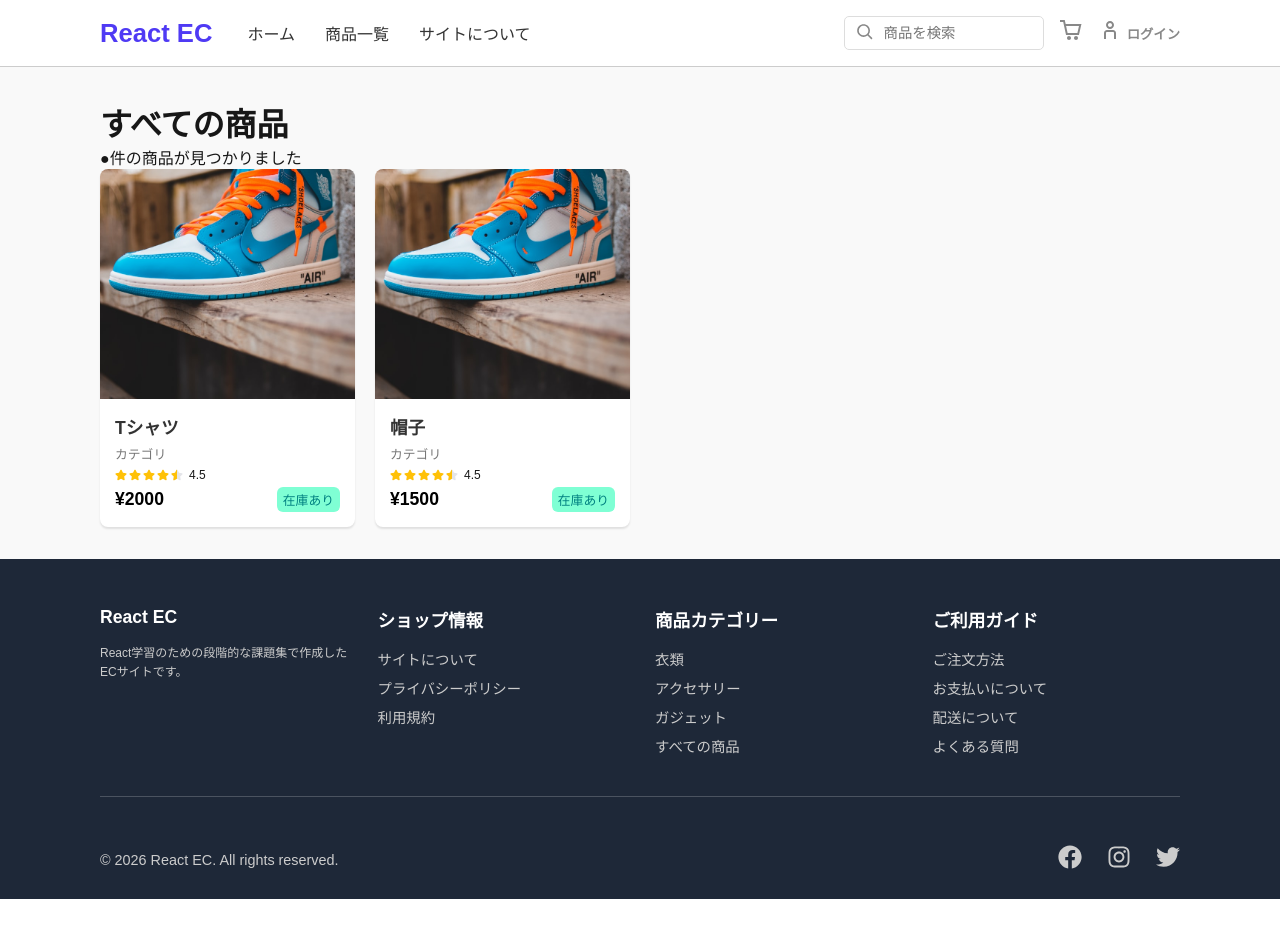
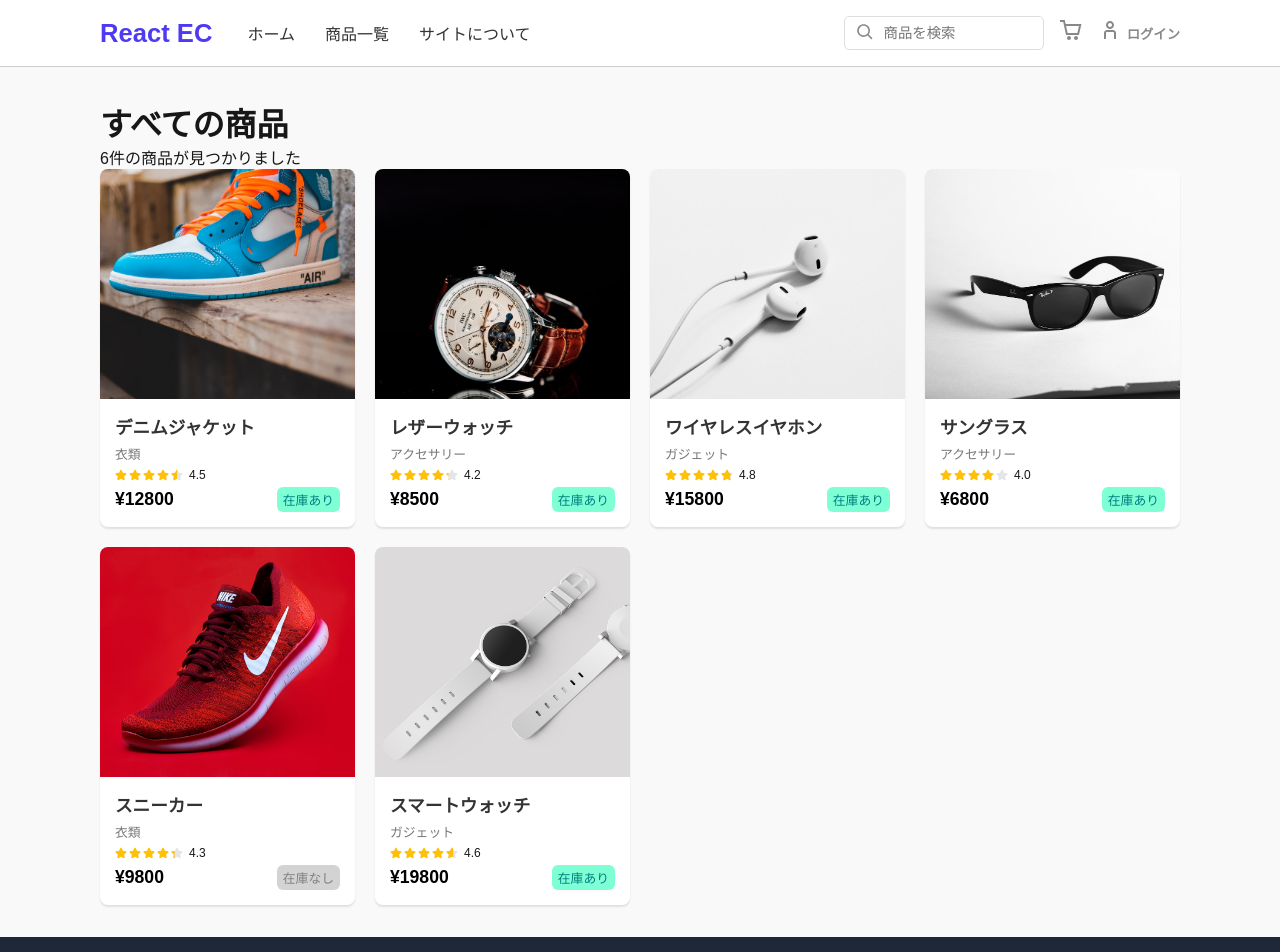
Before and after one commit to aux88/my-ec-site, a Next.js app: page /products in a window 1280 px wide. Shown: the top 952 px of the page. Before the commit the page ends 899 px from the top, so only its background shows below. Built offline with nearby package versions, Linux system fonts and the light colour scheme.

Commit message:
商品詳細ページの実装

```diff
--- a/app/products/ProductCard/ProductCard.module.css
+++ b/app/components/ProductCard/ProductCard.module.css
@@ -59,9 +59,20 @@
 }
 
 .stock {
+    font-size: 0.8rem;
+    border-radius: 6px;
+    padding: 3px 6px;
+}
+
+.inStock {
     background-color: aquamarine;
     color: teal;
     font-size: 0.8rem;
     border-radius: 6px;
     padding: 3px 6px;
 }
+
+.outOfStock {
+    background-color: lightgray;
+    color: gray;
+}
--- a/app/products/ProductCard/ProductCard.tsx
+++ b/app/components/ProductCard/ProductCard.tsx
@@ -4,7 +4,7 @@
 import { Product } from "../../types/Product";
 // import { Product } from "@/types";
 import { useState } from "react";
-import StarRating from '../Rating/Rating';
+import StarRating from '@/app/components/Rating/Rating';
 
 
 type Props = {
@@ -22,7 +22,7 @@
         >
             <div className={styles.imageWrapper}>
                 <Image
-                        src="/images/denim-jacket.jpg"
+                        src={product.imageUrl}
                         alt=""
                         fill
                         style={{objectFit: "cover"}}
@@ -30,11 +30,12 @@
             </div>
             <div className={styles.productText}>
                 <h2 className={styles.name}>{product.title}</h2>
-                <p className={styles.category}>カテゴリ</p>
-                <StarRating rating={4.5} size={12} sumreview={1234}/>
+                <p className={styles.category}>{product.category}</p>
+                <StarRating rating={product.rate} size={12} sumreview={1234}/>
                 <div className={styles.salesInfo}>
                     <p className={styles.price}>¥{product.price}</p>
-                    <p className={styles.stock}>在庫あり</p>
+                    <p className={`${styles.stock} ${product.stock > 0 ? styles.inStock : styles.outOfStock}`}>
+                        {product.stock > 0 ? "在庫あり" : "在庫なし"}</p>
                 </div>
             </div>
         </div>
--- /dev/null
+++ b/app/components/ProductDetail/ProductDetail.module.css
@@ -0,0 +1,138 @@
+.container {
+    background-color: #f9f9f9;
+    padding: 40px 20px;
+    min-height: 100vh;
+    display: flex;
+    justify-content: center;
+    align-items: flex-start;
+}
+
+.productDetail {
+    background-color: #fff;
+    box-shadow: 0 2px 2px rgba(0, 0, 0, 0.1);
+    border-radius: 8px;
+    display: flex;
+    gap: 32px;
+    max-width: 1080px;
+    width: 100%;
+    overflow: hidden;
+    padding: 32px;
+}
+
+.imageSection {
+    flex: 1;
+    min-height: 400px;
+}
+
+.imageWrapper {
+    position: relative;
+    width: 100%;
+    height: 100%;
+    border-radius: 8px;
+    overflow: hidden;
+}
+
+.infoSection {
+    flex: 1;
+    display: flex;
+    flex-direction: column;
+    align-items: flex-start;
+    gap: 16px;
+}
+
+.title {
+    font-size: 2rem;
+    font-weight: bold;
+    margin: 0;
+    color: #333;
+}
+
+.category {
+    font-size: 0.9rem;
+    color: #666;
+    border-radius: 16px;
+}
+
+.description {
+    font-size: 1rem;
+    line-height: 1.6;
+    color: #444;
+    margin: 8px 0;
+}
+
+.priceStockRow {
+    display: flex;
+    justify-content: space-between;
+    align-items: center;
+    width: 100%;
+    padding: 16px 0;
+    border-top: 1px solid #ddd;
+    border-bottom: 1px solid #ddd;
+    margin: 8px 0;
+}
+
+.price {
+    font-size: 1.5rem;
+    font-weight: bold;
+    color: #333;
+}
+
+.stock {
+    font-size: 1rem;
+}
+
+.inStock {
+    color: #28a745;
+}
+
+.outOfStock {
+    color: #dc3545;
+}
+
+.addToCartButton {
+    width: 100%;
+    padding: 16px;
+    background-color: #4f3af4;
+    color: #fff;
+    border: none;
+    border-radius: 4px;
+    font-size: 1.1rem;
+    font-weight: bold;
+    cursor: pointer;
+    transition: background-color 0.2s;
+}
+
+.addToCartButton:hover {
+    background-color: #3e2ecf;
+}
+
+.backToProducts {
+    width: 100%;
+    text-align: center;
+}
+
+.backLink {
+    color: #4f3af4;
+    text-decoration: none;
+    font-weight: 500;
+    margin-top: 8px;
+    width: 100%;
+}
+
+.backLink:hover {
+    text-decoration: underline;
+}
+
+@media (max-width: 768px) {
+    .productDetail {
+        flex-direction: column;
+    }
+
+    .imageSection {
+        min-height: 300px;
+    }
+
+    .imageWrapper {
+        aspect-ratio: 1 / 1;
+    }
+}
--- a/app/products/Rating/Rating.tsx
+++ b/app/components/Rating/Rating.tsx
@@ -2,7 +2,7 @@
 import styles from './Rating.module.css';
 
 interface RatingProps {
-    rating: number;
+    rating: number | undefined;
     starsNumber?: number;
     size: number;
     clickable?: boolean;
@@ -29,11 +29,13 @@
      *
      * @param {number} value - クリックされた星の値
      */
+    /*
     const handleClick = (value :number) => {
         if (clickable && onRate) {
             onRate(value);
         }
     };
+    */
 
     /**
      * 星のレンダリングを行う関数。
@@ -52,7 +54,7 @@
                     key={i}
                     color="#ffc107"
                     size={size}
-                    onClick={() => clickable && handleClick(i + 1)}
+//                    onClick={() => clickable && handleClick(i + 1)}
                 />
             );
         }
@@ -69,7 +71,7 @@
                             position: 'absolute',
                             zIndex: 1,
                         }}
-                        onClick={() => clickable && handleClick(fullStars + 1)}
+//                        onClick={() => clickable && handleClick(fullStars + 1)}
                     />
                     <FaStar
                         color="#e4e5e9"
@@ -86,7 +88,7 @@
                     key={fullStars + i + 1}
                     color="#e4e5e9"
                     size={size}
-                    onClick={() => clickable && handleClick(fullStars + i + 1)}
+//                    onClick={() => clickable && handleClick(fullStars + i + 1)}
                 />
             );
         }
--- /dev/null
+++ b/app/lib/mock/products.ts
@@ -0,0 +1,64 @@
+import { Product } from "@/app/types/Product";
+
+export const mockProducts: Product[] = [
+    {
+        id: "1",
+        title: "デニムジャケット",
+        category: "衣類",
+        price: 12800,
+        stock: 10,
+        rate: 4.5,
+        description: "商品の説明が入ります。",
+        imageUrl: "/images/denim-jacket.jpg",
+    },
+    {
+        id: "2",
+        title: "レザーウォッチ",
+        category: "アクセサリー",
+        price: 8500,
+        stock: 10,
+        rate: 4.2,
+        description: "商品の説明が入ります。",
+        imageUrl: "/images/leather-watch.jpg",
+    },
+    {
+        id: "3",
+        title: "ワイヤレスイヤホン",
+        category: "ガジェット",
+        price: 15800,
+        stock: 10,
+        rate: 4.8,
+        description: "商品の説明が入ります。",
+        imageUrl: "/images/wireless-earbuds.jpg",
+    },
+    {
+        id: "4",
+        title: "サングラス",
+        category: "アクセサリー",
+        price: 6800,
+        stock: 10,
+        rate: 4.0,
+        description: "商品の説明が入ります。",
+        imageUrl: "/images/sunglasses.jpg",
+    },
+    {
+        id: "5",
+        title: "スニーカー",
+        category: "衣類",
+        price: 9800,
+        stock: 0,
+        rate: 4.3,
+        description: "商品の説明が入ります。",
+        imageUrl: "/images/sneakers.jpg",
+    },
+    {
+        id: "6",
+        title: "スマートウォッチ",
+        category: "ガジェット",
+        price: 19800,
+        stock: 10,
+        rate: 4.6,
+        description: "健康管理機能付きのスマートウォッチ。",
+        imageUrl: "/images/smart-watch.jpg",
+    },
+];
--- a/app/products/page.tsx
+++ b/app/products/page.tsx
@@ -1,6 +1,8 @@
+import ProductCard from "@/app/components/ProductCard/ProductCard";
+import Link from "next/link";
 import { Product } from "../types/Product";
-import ProductCard from "./ProductCard/ProductCard";
 import styles from "./page.module.css";
+import { mockProducts } from "@/app/lib/mock/products";
 
 export default function ProductsPage() {
 
@@ -11,25 +13,21 @@
     // const products: Product[] = await res.json();
 
     // 仮データ(本番ではAPIやDBなどから取得)
-    const mockProducts: Product[] = [
-            { id: 1, title: "Tシャツ", price: 2000 },
-            { id: 2, title: "帽子", price: 1500 },
-            // ...etc
-        ];
-
     const products: Product[] = [...mockProducts];
 
     return (
         <div className={styles.background}>
             <div className={styles.container}>
                 <h1>すべての商品</h1>
-                <p>●件の商品が見つかりました</p>
+                <p>{products.length}件の商品が見つかりました</p>
                 <ul className={styles.grid}>
                     {products.map((item) => (
                         <li className={styles.item} key={item.id}>
+                            <Link href={`/products/${item.id}`}>
                             <ProductCard
                                 product={item}
                             />
+                            </Link>
                         </li>
                     ))}
                 </ul>
```
Also changed, not shown: app/components/ProductDetail/ProductDetail.tsx (added, +51 -0 lines), app/products/[id]/not-found.tsx (added, +8 -0 lines), app/products/[id]/page.tsx (+27 -18 lines), app/types/Product.tsx (+6 -2 lines), app/components/Rating/Rating.module.css (renamed from app/products/Rating/Rating.module.css).
